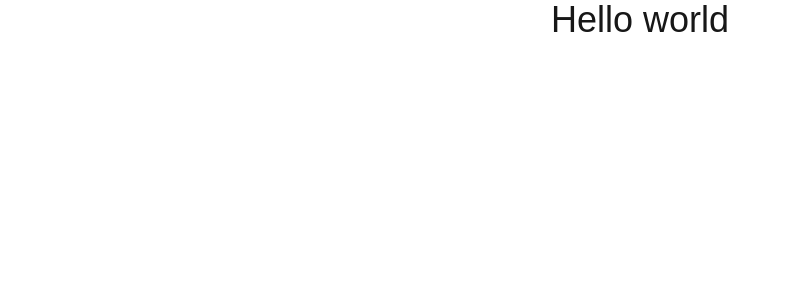
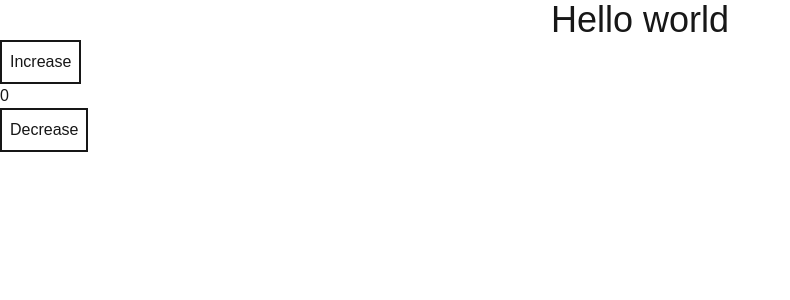
Before and after one commit to sowmik-sec/my-nextjs-app, a Next.js app: page / in a window 1280 px wide. Shown: the top 300 px of the page, without its empty margins (0-790 px from the left). Built offline with nearby package versions, Linux system fonts and the light colour scheme.

Commit message:
Let's dive deep into react server component

```diff
--- /dev/null
+++ b/src/app/components/counter/Counter.jsx
@@ -0,0 +1,20 @@
+"use client";
+import { useState } from "react";
+
+function Counter() {
+  const [counter, setCounter] = useState(0);
+
+  return (
+    <div>
+      <button onClick={() => setCounter(counter + 1)} className="border-2 p-2">
+        Increase
+      </button>
+      <h1>{counter}</h1>
+      <button onClick={() => setCounter(counter - 1)} className="border-2 p-2">
+        Decrease
+      </button>
+    </div>
+  );
+}
+
+export default Counter;
--- a/src/app/page.js
+++ b/src/app/page.js
@@ -1,7 +1,10 @@
+import Counter from "./components/counter/Counter";
+
 function HomePage() {
   return (
     <div>
       <h1 className="text-4xl text-center">Hello world</h1>
+      <Counter />
     </div>
   );
 }
```
